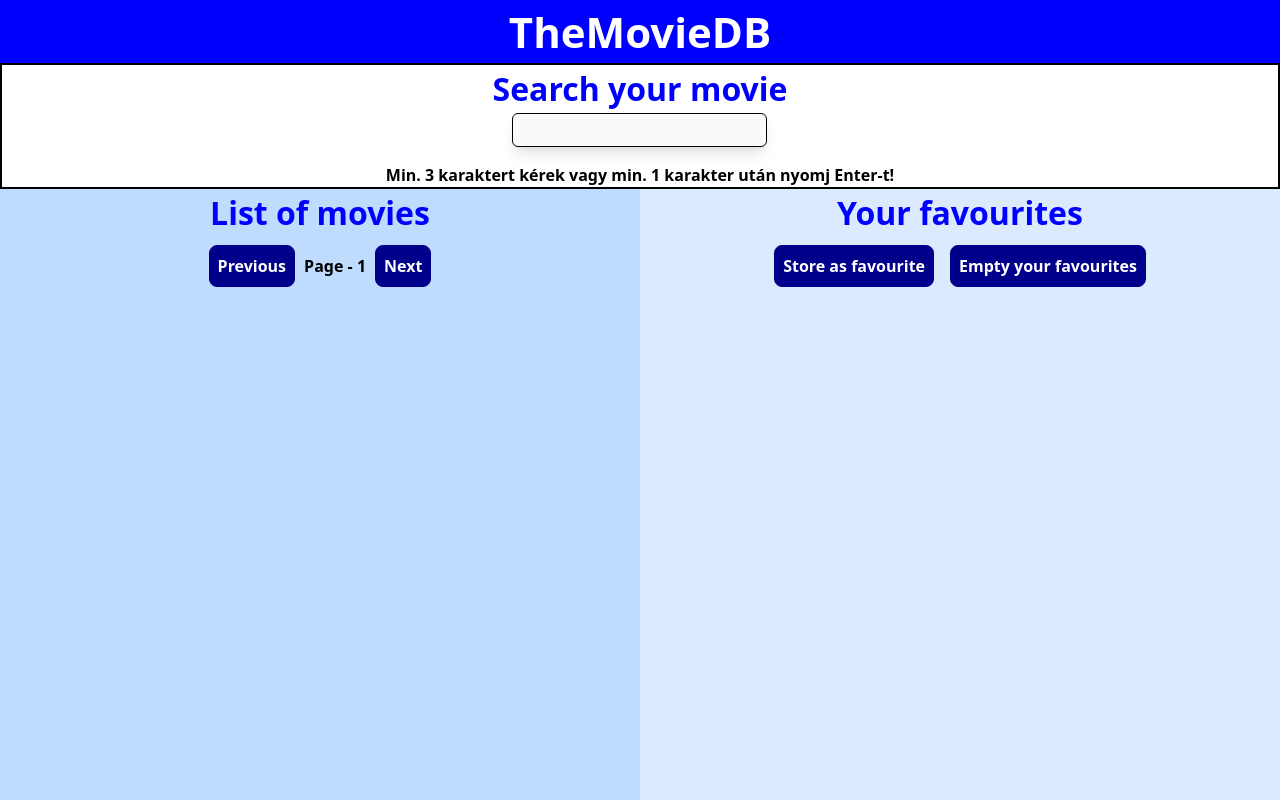
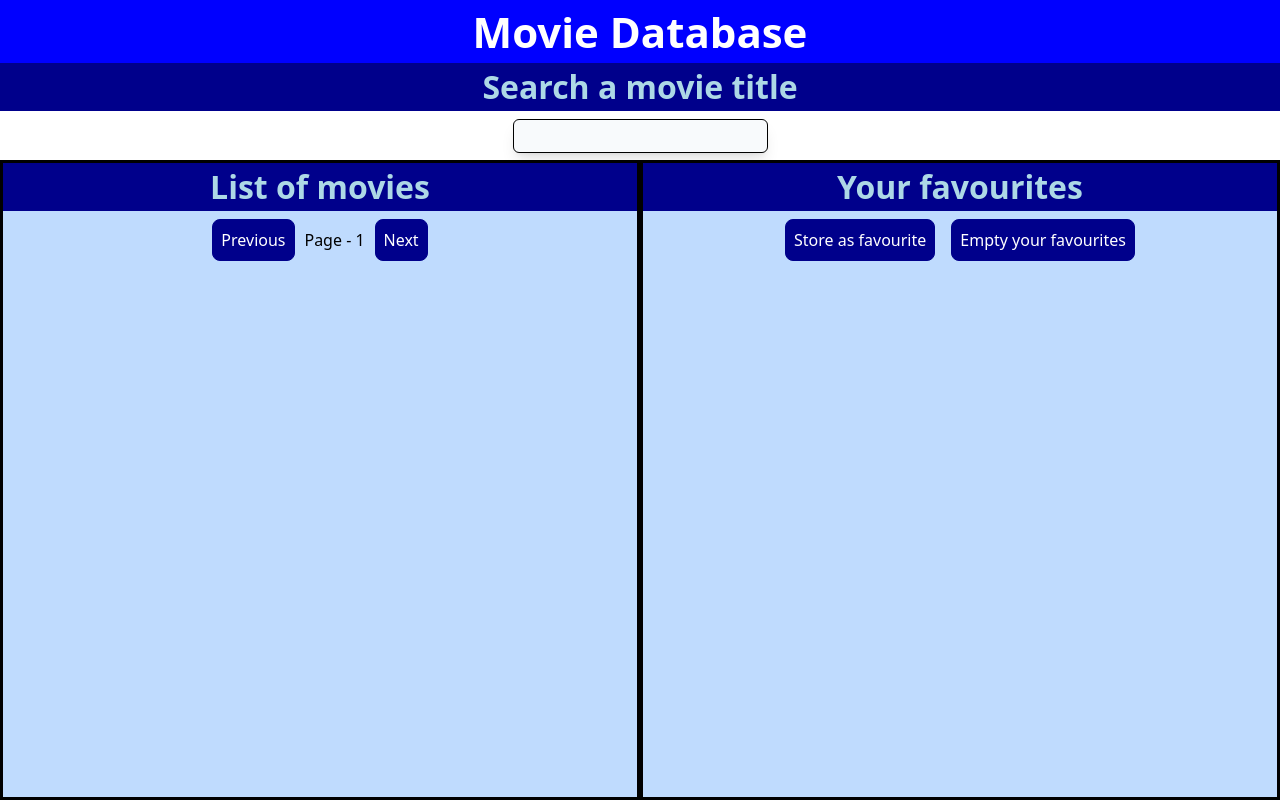
Before and after one commit to bgzoltan/moviedb, a React (Create React App) app: page / in a window 1280 px wide. Built offline with nearby package versions, Linux system fonts and the light colour scheme.

Commit message:
changes in component structure and styles

```diff
--- a/src/App.tsx
+++ b/src/App.tsx
@@ -1,19 +1,47 @@
-import React from "react";
-import { QueryClientProvider, QueryClient } from "@tanstack/react-query";
-import "./App.css";
-import MoviesList from "./components/MoviesList";
+import { useState } from 'react'
+import './App.css'
+import MoviesList from './components/MoviesList'
+import Search from './components/Search'
+import Favourites from './components/Favourites'
 
 function App() {
-  const queryClient = new QueryClient();
+  const [movies, setMovies] = useState([])
+  const [searchInput, setSearchInput] = useState('')
+  const [page, setPage] = useState(1)
+  const [showMovies, setShowMovies] = useState(false)
+  const [favourites, setFavourites] = useState<string[]>(
+    localStorage.getItem('favourites')?.split(',') ?? [],
+  )
 
   return (
-    <QueryClientProvider client={queryClient}>
-      <div className="flex flex-col items-center font-bold h-screen box-border p-0 m-0">
-        <h1 className="main-title">TheMovieDB</h1>
-        <MoviesList />
-      </div>
-    </QueryClientProvider>
-  );
+    <main className="flex flex-col h-screen">
+      <header className="flex flex-col h-[20%] items-center font-bold max-h-screen box-border p-0 m-0">
+        <h1 className="main-title">Movie Database</h1>
+        <Search
+          searchInput={searchInput}
+          setSearchInput={setSearchInput}
+          setPage={setPage}
+          setShowMovies={setShowMovies}
+        />
+      </header>
+      <section className="flex h-[80%]">
+        <MoviesList
+          searchInput={searchInput}
+          page={page}
+          setPage={setPage}
+          showMovies={showMovies}
+          setShowMovies={setShowMovies}
+          movies={movies}
+          setMovies={setMovies}
+        />
+        <Favourites
+          favourites={favourites}
+          setFavourites={setFavourites}
+          movieList={movies}
+        />
+      </section>
+    </main>
+  )
 }
 
-export default App;
+export default App
--- a/src/components/Favourites.tsx
+++ b/src/components/Favourites.tsx
@@ -1,7 +1,7 @@
 import { useEffect } from "react";
 import { IMovies } from "./MoviesList";
 
-type FavouritesProps= {
+type FavouritesProps = {
   favourites: string[];
   setFavourites: React.Dispatch<React.SetStateAction<string[]>>;
   movieList: IMovies[];
@@ -30,15 +30,16 @@
   }, [favourites]);
 
   return (
-    <div className="flex flex-col items-center">
+    <div className="flex flex-col items-center lg:w-1/2  bg-blue-200 border-solid border-black border-[3px]">
       <h2 className="titles">Your favourites</h2>
-      <div className="flex flex-col items-center overflow-y-scroll max-h-[32rem] w-full">
+
+      {favourites.length!==0 && <div className="flex flex-col grow items-center overflow-auto w-full max-h-full">
         {favourites?.map((favourite, index) => (
           <div key={index}>{favourite}</div>
         ))}
-      </div>
+      </div>}
 
-      <div>
+      <div className="flex flex-none">
         <button className="favourite-buttons" onClick={storeFavourite}>
           Store as favourite
         </button>
--- a/src/components/MoviesList.tsx
+++ b/src/components/MoviesList.tsx
@@ -1,8 +1,7 @@
 import { useState, useEffect} from "react";
-import Favourites from "./Favourites";
+
 import MovieItem from "./MovieItem";
 import Pagination from "./Pagination";
-import Search from "./Search";
 import { CSSProperties } from "react";
 import DotLoader from "react-spinners/DotLoader";
 
@@ -23,17 +22,20 @@
   vote_count: number;
 }
 
-const MoviesList = () => {
+type MoviesListProps ={
+  searchInput:string;
+  page:number;
+  setPage: React.Dispatch<React.SetStateAction<number>>;
+  showMovies:boolean;
+  setShowMovies: React.Dispatch<React.SetStateAction<boolean>>;
+  movies:never[];
+  setMovies:React.Dispatch<React.SetStateAction<never[]>>;
+
+}
+
+const MoviesList = ({searchInput,page,setPage,showMovies,setShowMovies,movies,setMovies}:MoviesListProps) => {
   const APIKey: string = "8d80f214b2fe7130c06b25fe5c695d25";
-  const [searchInput, setSearchInput] = useState("");
-  const [movies, setMovies] = useState([]);
-  const [page, setPage] = useState(1);
   const [isLoading, setIsLoading]=useState(false);
-  const [favourites, setFavourites] = useState<string[]>(
-    localStorage.getItem("favourites")?.split(",") ?? []
-  );
-  const [showMovies, setShowMovies] = useState(false);
-
   const override: CSSProperties = {
     display: "block",
     margin: "0 auto",
@@ -45,7 +47,7 @@
       try {
         setIsLoading(true);
         const response = await fetch(
-          `https://api.themoviedb.org/3/search/movie?api_key=${APIKey}&query=${searchInput}&page=${page}&language=en-US&include_adult=false`
+          `https://api.themoviedb.org/3/search/movie?api_key=${APIKey}&query=${searchInput}&page=${page}`
         );
 
         if (response.status >= 400 && response.status < 600) {
@@ -53,7 +55,6 @@
         }
         const data = await response.json();
         setMovies(data.results);
-        setShowMovies(true);
         setIsLoading(false);
 
       } catch (e) {
@@ -64,22 +65,11 @@
       fetchMovies(page);
     }
 
-  }, [setMovies, page, searchInput, showMovies])
+  }, [setMovies, page, searchInput, showMovies, setShowMovies])
 
   return (
     <>
-      <div className="flex justify-center border-black border-solid border-2 w-full">
-        <Search
-          searchInput={searchInput}
-          setSearchInput={setSearchInput}
-          setPage={setPage}
-          setShowMovies={setShowMovies}
-
-        />
-      </div>
-
-      <div className="flex flex-col lg:flex-row items w-full h-screen">
-        <div className="flex flex-col items-center w-full lg:w-1/2 bg-blue-200">
+      <div className="flex flex-col items-center lg:w-1/2 h-full bg-blue-200 border-solid border-black border-[3px]">
           <h2 className="titles">List of movies</h2>
 
           {isLoading && (
@@ -92,7 +82,7 @@
           )}
 
           {showMovies && (
-            <div className="flex flex-col items-center w-full">
+            <div className="flex flex-col items-center w-full grow">
               {movies.map((movie: IMovies) => (
                 <div key={movie.id}>
                   <MovieItem {...movie} />
@@ -101,15 +91,6 @@
             </div>
           )}
           <Pagination page={page} setPage={setPage} />
-        </div>
-
-        <div className="w-full lg:w-1/2 bg-blue-100">
-          <Favourites
-            favourites={favourites}
-            setFavourites={setFavourites}
-            movieList={movies}
-          />
-        </div>
       </div>
     </>
   );
--- a/src/components/Pagination.tsx
+++ b/src/components/Pagination.tsx
@@ -5,7 +5,7 @@
 
 const Pagination = ({ page, setPage }: PaginationProps) => {
   return (
-    <div className="flex">
+    <div className="flex flex-none">
       <button
         className="paging-buttons transition-all duration-700 "
         onClick={() => {
--- a/src/components/Search.tsx
+++ b/src/components/Search.tsx
@@ -38,15 +38,15 @@
   }, [setShowMovies]);
 
   return (
-    <div className="flex flex-col items-center">
-      <h2 className="titles">Search your movie</h2>
+    <div className="flex flex-col items-center w-full">
+      <h2 className="titles">Search a movie title</h2>
       <input
-        className="border-black border-solid border-[1px] mb-4 bg-slate-50 shadow-lg p-1 rounded-md"
+        className="border-black border-solid border-[1px]  bg-slate-50 shadow-lg p-1 m-2 rounded-md"
         onChange={(e) => handleChange(e.target.value)}
       />
       {searchInput.length < 3 && (
         <div>
-          Min. 3 karaktert kérek vagy min. 1 karakter után nyomj Enter-t!
+          Min. 3 letters or press Enter after the letters!
         </div>
       )}
     </div>
--- a/src/index.css
+++ b/src/index.css
@@ -27,10 +27,12 @@
   }
 
   .titles{
+    width: 100%;
     text-align:center;
     font-size: 32px;
-    color: blue;
-
+    color: lightblue;
+    font-weight: bold;
+    background-color: darkblue;
   }
 
   .main-title{
```
